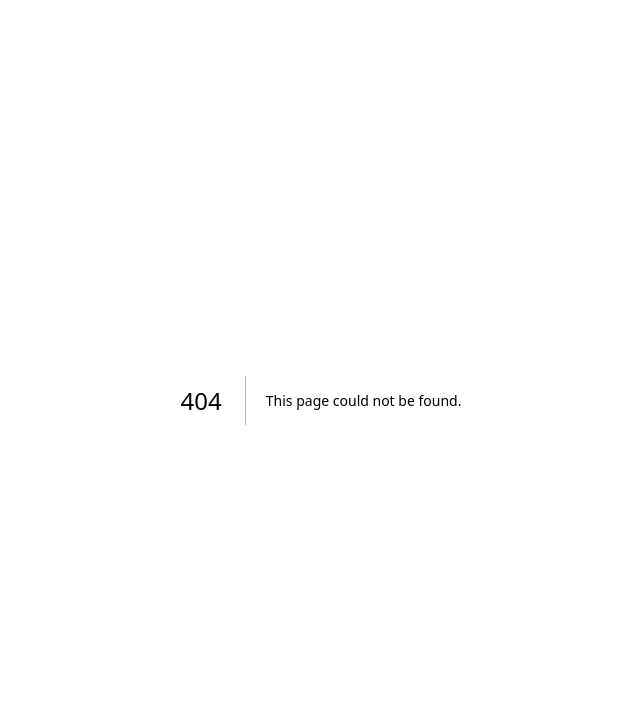
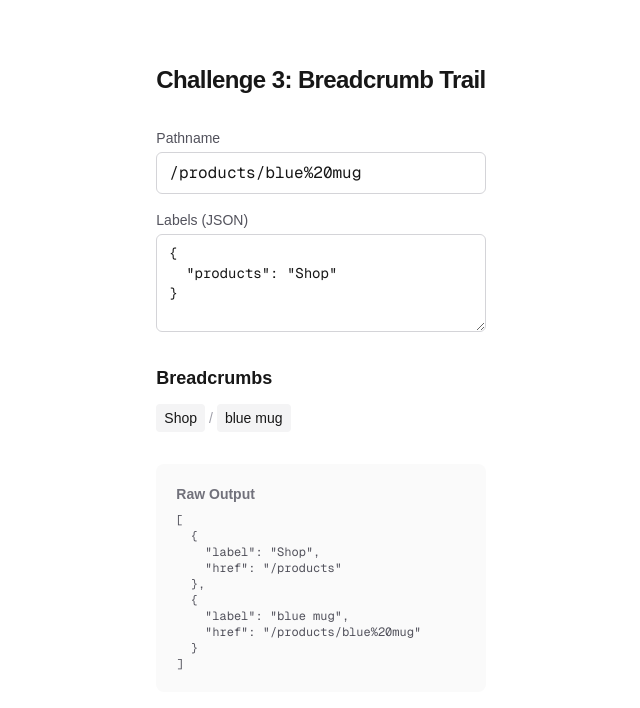
Before and after one commit to Rizqi30/nextjs-test-case, a Next.js app: page /challenges/3-breadcrumb in a window 1280 px wide. Before the commit this address had no page. Shown: the top 708 px of the page, without its empty margins (319-959 px from the left). Built offline with nearby package versions, Linux system fonts and the light colour scheme.

Commit message:
feat(challenges3): build a safe breadcrumb trail

```diff
--- /dev/null
+++ b/app/challenges/3-breadcrumb/_lib/build-breadcrumbs.ts
@@ -0,0 +1,26 @@
+import { Breadcrumb } from "./types";
+
+export function buildBreadcrumbs(
+  pathname: string,
+  labels: Record<string, string>
+): Breadcrumb[] {
+  const trimmed = pathname.endsWith("/") && pathname.length > 1
+    ? pathname.slice(0, -1)
+    : pathname;
+
+  const rawSegments = trimmed.split("/").filter(Boolean);
+
+  if (rawSegments.length === 0) {
+    return [];
+  }
+
+  return rawSegments.map((rawSegment, index) => {
+    const decoded = decodeURIComponent(rawSegment);
+
+    const label = labels[decoded] ?? decoded.replaceAll("-", " ");
+
+    const href = "/" + rawSegments.slice(0, index + 1).join("/");
+
+    return { label, href };
+  });
+}
--- /dev/null
+++ b/app/challenges/3-breadcrumb/_lib/types.ts
@@ -0,0 +1,4 @@
+export type Breadcrumb = {
+  label: string;
+  href: string;
+};
--- /dev/null
+++ b/app/challenges/3-breadcrumb/page.tsx
@@ -0,0 +1,89 @@
+"use client";
+
+import { useState } from "react";
+import { buildBreadcrumbs } from "./_lib/build-breadcrumbs";
+
+const DEFAULT_PATHNAME = "/products/blue%20mug";
+const DEFAULT_LABELS = JSON.stringify({ products: "Shop" }, null, 2);
+
+export default function BreadcrumbPage() {
+  const [pathname, setPathname] = useState(DEFAULT_PATHNAME);
+  const [labelsInput, setLabelsInput] = useState(DEFAULT_LABELS);
+  const [error, setError] = useState("");
+
+  let labels: Record<string, string> = {};
+  try {
+    labels = JSON.parse(labelsInput);
+    if (error) setError("");
+  } catch {
+    if (!error) setError("Invalid JSON");
+  }
+
+  const breadcrumbs = error ? [] : buildBreadcrumbs(pathname, labels);
+
+  return (
+    <main className="mx-auto max-w-2xl px-6 py-16">
+      <h1 className="text-2xl font-bold tracking-tight">
+        Challenge 3: Breadcrumb Trail
+      </h1>
+
+      <div className="mt-8 space-y-4">
+        <label className="flex flex-col gap-1">
+          <span className="text-sm font-medium text-zinc-600 dark:text-zinc-400">
+            Pathname
+          </span>
+          <input
+            type="text"
+            value={pathname}
+            onChange={(e) => setPathname(e.target.value)}
+            className="rounded-md border border-zinc-300 px-3 py-2 font-mono dark:border-zinc-700 dark:bg-zinc-900"
+          />
+        </label>
+
+        <label className="flex flex-col gap-1">
+          <span className="text-sm font-medium text-zinc-600 dark:text-zinc-400">
+            Labels (JSON)
+          </span>
+          <textarea
+            rows={4}
+            value={labelsInput}
+            onChange={(e) => setLabelsInput(e.target.value)}
+            className="rounded-md border border-zinc-300 px-3 py-2 font-mono text-sm dark:border-zinc-700 dark:bg-zinc-900"
+          />
+          {error && (
+            <span className="text-sm text-red-500">{error}</span>
+          )}
+        </label>
+      </div>
+
+      <section className="mt-8">
+        <h2 className="text-lg font-semibold">Breadcrumbs</h2>
+        {breadcrumbs.length === 0 ? (
+          <p className="mt-3 text-zinc-500">No breadcrumbs (empty array).</p>
+        ) : (
+          <nav className="mt-3">
+            <ol className="flex flex-wrap items-center gap-1 text-sm">
+              {breadcrumbs.map((crumb, i) => (
+                <li key={i} className="flex items-center gap-1">
+                  {i > 0 && (
+                    <span className="text-zinc-400">/</span>
+                  )}
+                  <span className="rounded bg-zinc-100 px-2 py-1 dark:bg-zinc-800">
+                    {crumb.label}
+                  </span>
+                </li>
+              ))}
+            </ol>
+          </nav>
+        )}
+      </section>
+
+      <section className="mt-8 rounded-lg bg-zinc-50 p-5 dark:bg-zinc-900">
+        <h2 className="text-sm font-semibold text-zinc-500">Raw Output</h2>
+        <pre className="mt-2 overflow-x-auto text-xs text-zinc-600 dark:text-zinc-400">
+          {JSON.stringify(breadcrumbs, null, 2)}
+        </pre>
+      </section>
+    </main>
+  );
+}
```
